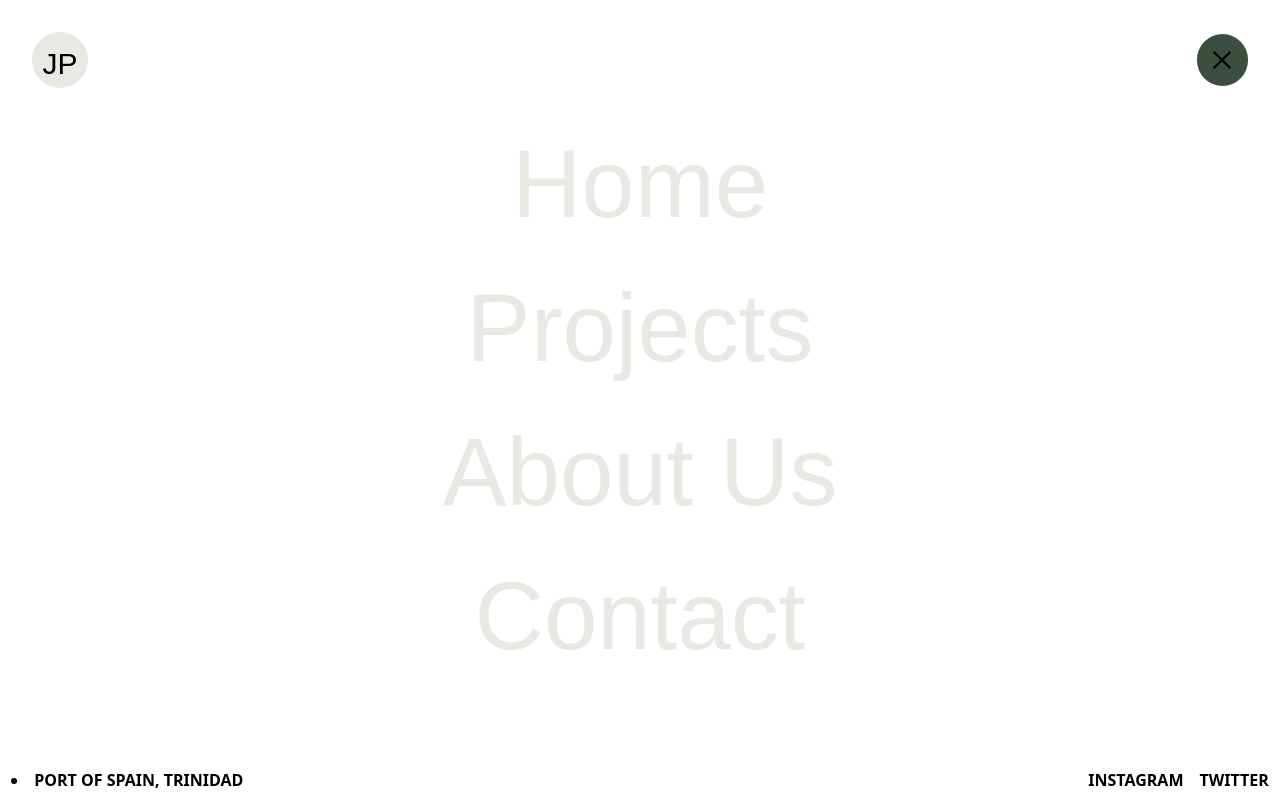
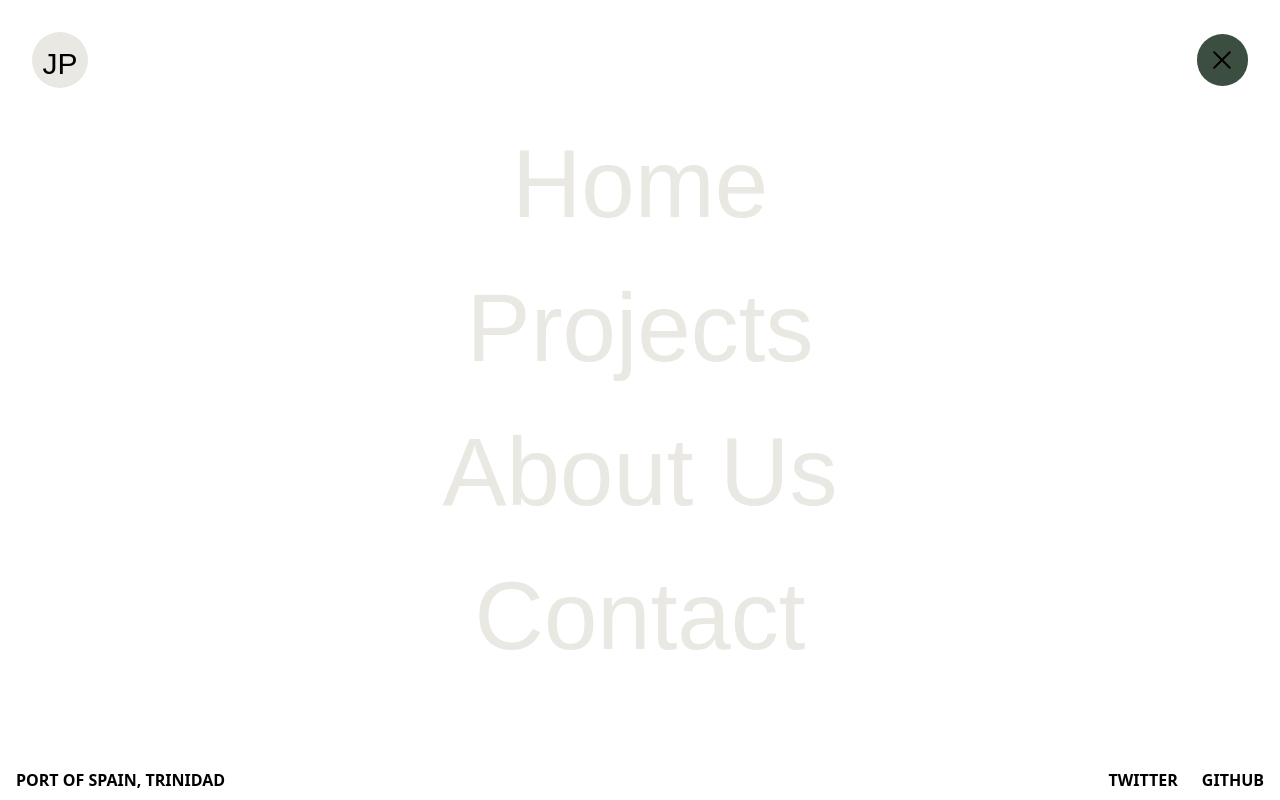
Before and after one commit to jaedanpersaud12/portfolio-v2, a Next.js app: page / in a window 1280 px wide. Both pictures are taken after a click on the element 1222 px from the left and 60 px from the top of the page. Built offline with nearby package versions, Linux system fonts and the light colour scheme; a web font is replaced by a local one.

Commit message:
update navigation

```diff
--- a/src/components/views/Navbar.tsx
+++ b/src/components/views/Navbar.tsx
@@ -11,7 +11,7 @@ const Navbar = () => {
   useEffect(() => {
     animate(
       "li",
-      navOpen ? { opacity: 1, scale: 1 } : { opacity: 0, scale: 0.3 },
+      navOpen ? { opacity: 1, scale: 1 } : { opacity: 0, scale: 1 },
       {
         duration: 0.2,
         delay: navOpen ? staggerMenuItems : 0,
@@ -67,16 +67,16 @@ const Navbar = () => {
               Contact
             </NavLink>
           </ul>
-          <div className="absolute bottom-0 pb-[.5em] px-[.7em] font-bold left-0 flex items-center justify-between w-full text-black uppercase">
-            <div className="">
+          <div className="absolute bottom-0 pb-[.5em] px-[1em] font-semibold left-0 flex items-center justify-between w-full text-black uppercase">
+            <div className="list-none">
               <li className="">Port of Spain, Trinidad</li>
             </div>
-            <ul className="flex gap-x-4">
-              <li>
-                <a href="#">Instagram</a>
+            <ul className="flex gap-x-6">
+              <li className="transition-all duration-200 hover:underline underline-offset-4">
+                <Link href="https://twitter.com/ja3danp">Twitter</Link>
               </li>
-              <li>
-                <a href="#">Twitter</a>
+              <li className="transition-all duration-200 hover:underline underline-offset-4">
+                <Link href="https://github.com/jaedanpersaud12">Github</Link>
               </li>
             </ul>
           </div>
```
